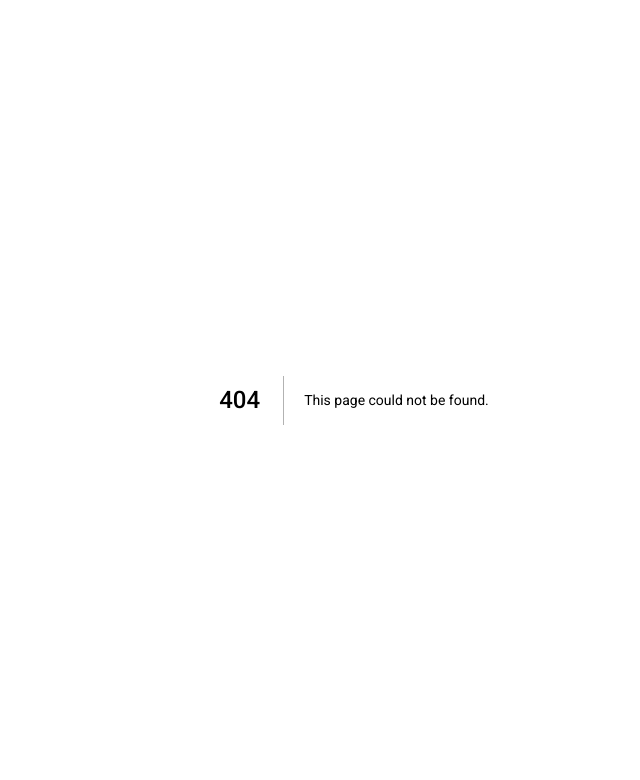
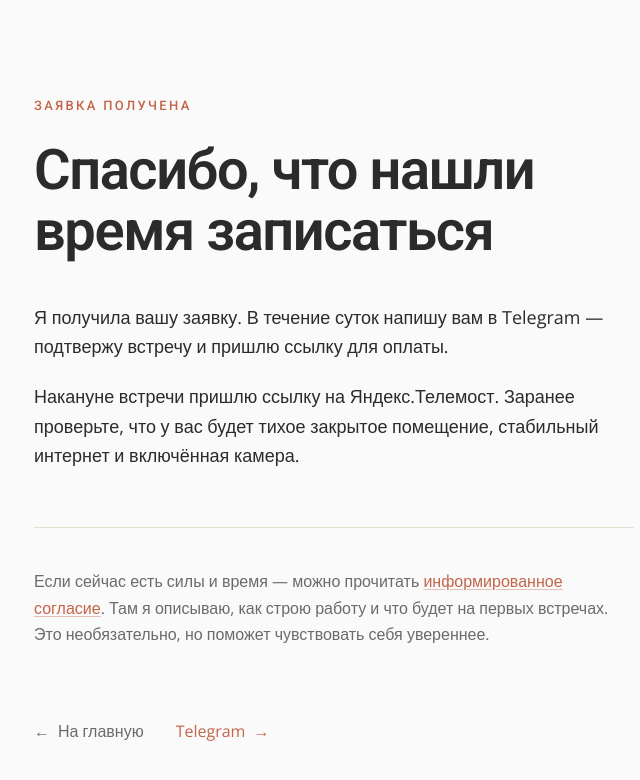
Before and after one commit to anyamalets/anyamalets-site, a Next.js app: page /thanks in a window 1280 px wide. Before the commit this address had no page. Shown: the top 780 px of the page, without its empty margins (286-926 px from the left). Built offline with nearby package versions, Linux system fonts and the light colour scheme.

Commit message:
Add /thanks page for Planerka redirect after booking

```diff
--- /dev/null
+++ b/app/thanks/page.tsx
@@ -0,0 +1,73 @@
+import type { Metadata } from "next";
+
+export const metadata: Metadata = {
+  title: "Заявка получена",
+  description: "Спасибо, что записались на встречу.",
+  robots: { index: false, follow: false },
+};
+
+export default function ThanksPage() {
+  return (
+    <main className="bg-bg text-text min-h-[85vh] flex items-center">
+      <div className="mx-auto max-w-[720px] w-full px-6 md:px-10 py-16 md:py-24">
+        <div className="flex flex-col gap-8 md:gap-10">
+          <div className="flex flex-col gap-5 md:gap-6">
+            <p className="font-heading text-[12px] md:text-[13px] uppercase tracking-[0.18em] text-accent font-medium">
+              Заявка получена
+            </p>
+            <h1 className="text-[36px] md:text-[48px] lg:text-[56px] font-semibold leading-[1.1] tracking-tight">
+              Спасибо, что нашли время записаться
+            </h1>
+          </div>
+
+          <div className="flex flex-col gap-5 text-[17px] md:text-[18px] leading-[1.65] text-text max-w-[600px]">
+            <p>
+              Я&nbsp;получила вашу заявку. В&nbsp;течение суток напишу вам
+              в&nbsp;Telegram — подтвержу встречу и&nbsp;пришлю ссылку
+              для&nbsp;оплаты.
+            </p>
+            <p>
+              Накануне встречи пришлю ссылку на&nbsp;Яндекс.Телемост. Заранее
+              проверьте, что у&nbsp;вас будет тихое закрытое помещение,
+              стабильный интернет и&nbsp;включённая камера.
+            </p>
+          </div>
+
+          <div className="mt-2 md:mt-4 pt-8 md:pt-10 border-t border-bg-beige max-w-[600px]">
+            <p className="text-[15px] md:text-[16px] leading-[1.65] text-text-muted">
+              Если сейчас есть силы и&nbsp;время — можно прочитать{" "}
+              <a
+                href="/consent"
+                className="text-accent hover:text-accent-dark underline underline-offset-2 decoration-accent/40 hover:decoration-accent transition-colors"
+              >
+                информированное согласие
+              </a>
+              . Там я&nbsp;описываю, как строю работу и&nbsp;что будет
+              на&nbsp;первых встречах. Это необязательно, но&nbsp;поможет
+              чувствовать себя увереннее.
+            </p>
+          </div>
+
+          <div className="mt-6 md:mt-8 flex flex-wrap gap-6 md:gap-8 items-center">
+            <a
+              href="/"
+              className="inline-flex items-center gap-2 text-[15px] md:text-[16px] text-text-muted hover:text-accent transition-colors"
+            >
+              <span aria-hidden="true">←</span>
+              <span>На главную</span>
+            </a>
+            <a
+              href="https://t.me/anya_malets"
+              target="_blank"
+              rel="noopener noreferrer"
+              className="inline-flex items-center gap-2 text-[15px] md:text-[16px] text-accent hover:text-accent-dark transition-colors"
+            >
+              Telegram
+              <span aria-hidden="true">→</span>
+            </a>
+          </div>
+        </div>
+      </div>
+    </main>
+  );
+}
```
